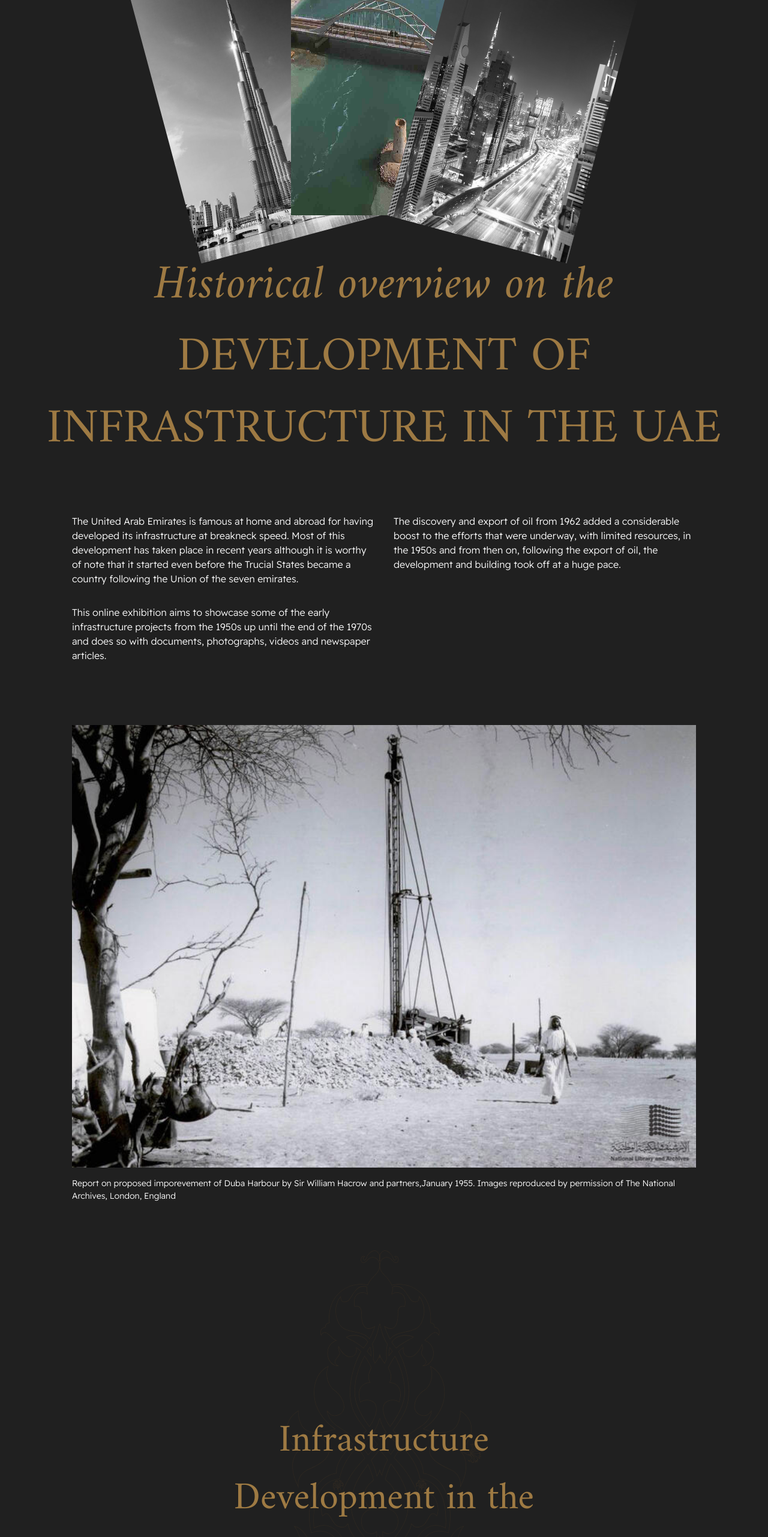
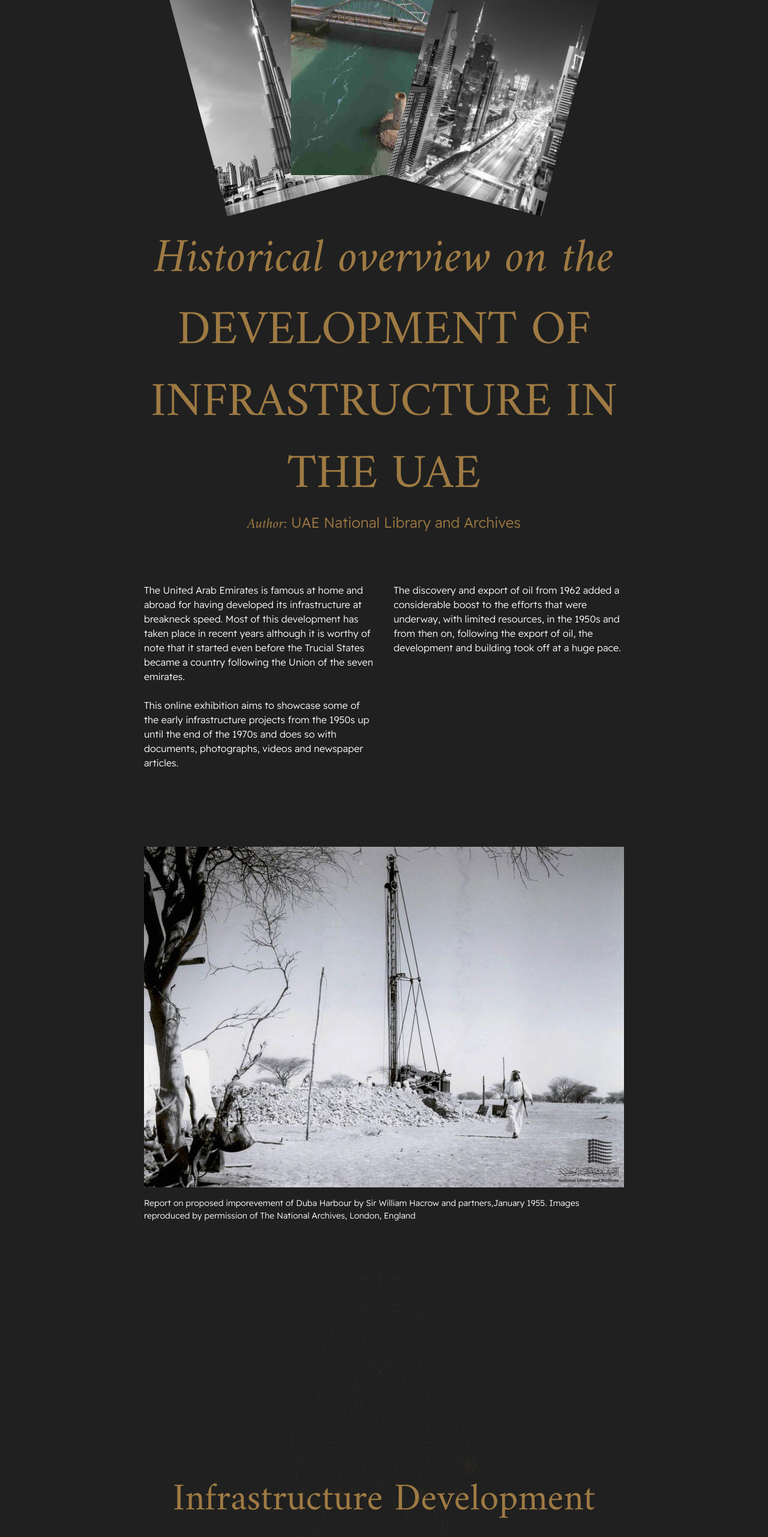
Before and after one commit to alexandermirzoyan/agda-ui-test, a React (Create React App) app: page / in a window 1280 px wide. Shown: the part 234-2797 px from the top of the page at 60% size. Built offline with nearby package versions, Linux system fonts and the light colour scheme.

Commit message:
fix: homepage main layout

```diff
--- a/src/App.js
+++ b/src/App.js
@@ -6,6 +6,7 @@ import {
   TEXT_XS,
   TEXT_LG,
   TEXT_MD,
+  SECTION_HORIZONTAL_SPACING,
 } from './commonStyles';
 
 import Image1 from './assets/images/image-1.jpeg';
@@ -15,19 +16,20 @@ import Image4 from './assets/images/image-4.png';
 import SwordPattern from './assets/icons/pattern-2.svg';
 import { Carousel } from './components/Carousel';
 
-const IMAGE_CARD_COMMON_STYLES = 'lg:w-[350px] md:w-[310px] w-[174px]';
+const IMAGE_CARD_COMMON_STYLES = 'lg:w-[375px] md:w-[310px] w-[174px] lg:h-[481px] md:h-[398px] h-[222px]';
 
 function App() {
   return (
     <>
       <Header />
-      <div className={SECTION}>
-        <div className='flex justify-center'>
+      <div className={`${SECTION} ${SECTION_HORIZONTAL_SPACING}`}>
+        <div className='flex justify-center lg:mb-[58px] md:mb-[81px] sm:mb[67px] mb-[38px]'>
           <img src={Image2} alt='image-1' className={`${IMAGE_CARD_COMMON_STYLES} z-[1] relative left-[150px] rotate-[-15deg] origin-bottom-right grayscale`} />
           <img src={Image1} alt='image-2' className={`${IMAGE_CARD_COMMON_STYLES} z-[2]`} />
           <img src={Image3} alt='image-3' className={`${IMAGE_CARD_COMMON_STYLES} z-[3] relative left-[-150px] rotate-[15deg] origin-bottom-left grayscale`} />
         </div>
-        <h2 className={`${TEXT_XL} text-center text-main-gold mt-[58px] font-amiri-regular`}>
+        <article className='text-center text-main-gold'>
+          <h2 className={`${TEXT_XL} font-amiri-regular`}>
             <span className='font-amiri-italic'>
               Historical overview on the {' '}
             </span>
@@ -35,9 +37,14 @@ function App() {
               development of Infrastructure in the UAE
             </span>
           </h2>
+          <p className={`${TEXT_MD}`}>
+            <span className='font-amiri-italic'>Author: </span>
+            <span>UAE National Library and Archives</span>
+          </p>
+        </article>
       </div>
-      <div className={`${SECTION} lg:px-[280px] md:px-[120px] px-[16px]`}>
-        <div className={`${TEXT_SM} grid md:grid-cols-2 grid-cols-1 grid-rows-2 gap-8`}>
+      <div className={`${SECTION} ${SECTION_HORIZONTAL_SPACING}`}>
+        <div className={`${TEXT_SM} grid sm:grid-cols-2 grid-cols-1 grid-rows-2 gap-x-[32px] lg:gap-y-[32px] sm:gap-y-[24px] gap-y-[16px]`}>
           <p>
             The United Arab Emirates is famous at home and abroad for having developed its infrastructure
             at breakneck speed. Most of this development has taken place in recent years
@@ -55,7 +62,7 @@ function App() {
           </p>
         </div>
       </div>
-      <div className={`${SECTION} lg:px-[280px] md:px-[120px] px-[16px]`}>
+      <div className={`${SECTION} ${SECTION_HORIZONTAL_SPACING}`}>
         <img className='w-full' src={Image4} alt='cover-image' />
         <p className={`${TEXT_XS} xl:mt-[28px] mt-[16px]`}>
           Report on proposed imporevement of Duba Harbour
@@ -63,14 +70,16 @@ function App() {
           Images reproduced by permission of The National Archives, London, England
         </p>
       </div>
-      <div className={`${SECTION} relative`}>
-        <img className='lg:w-[417px] md:w-[324px] w-[205px] m-auto' src={SwordPattern} alt='sword-pattern' />
-        <div className='lg:w-[820px] sm:w-[606px] w-[300px] m-auto text-center absolute bottom-0 left-0 right-0'>
+      <div className={`${SECTION} lg:px-[455px] md:px-[280px] sm:px-[209px] px-[16px]`}>
+        <div className='relative flex justify-center'>
+          <img className='lg:h-[800px] sm:h-[600px] h-[380px]' src={SwordPattern} alt='sword-pattern' />
+          <div className='text-center absolute sm:bottom-0 bottom-[24px] left-0 right-0'>
             <h2 className={`${TEXT_LG} text-main-gold font-amiri-regular`}>Infrastructure Development in the 1950s</h2>
             <p className={TEXT_MD}>
               Early start of development initiatives, with the establishment of
               Sharjah and Dubai harbours, and the drilling of wells in Al Ain.
             </p>
+          </div>
         </div>
       </div>
       <div className={`${SECTION}`}>
```
Lines whose indentation alone changed are shown as unchanged.
